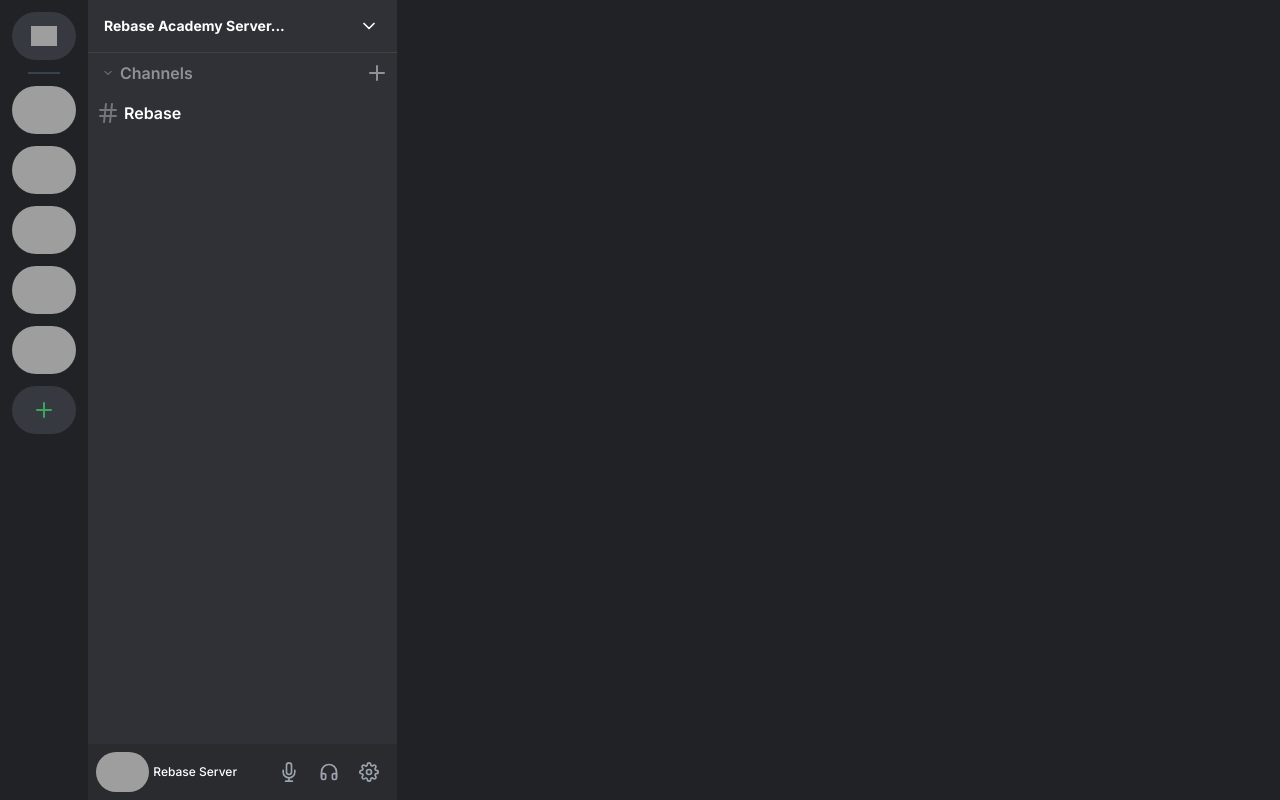
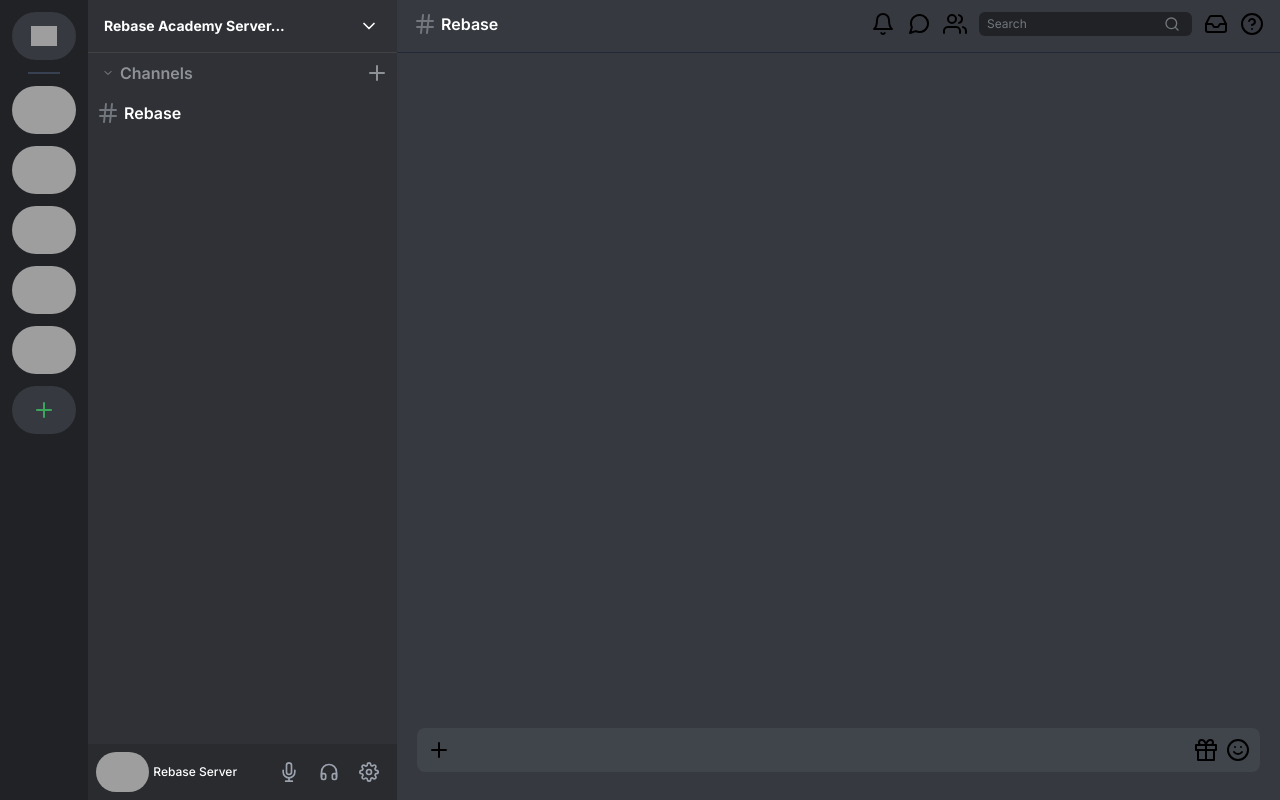
Before and after one commit to boanong/discord-clone, a Next.js app: page /Pages/channels in a window 1280 px wide. Built offline with nearby package versions, Linux system fonts and the light colour scheme; grey boxes are pictures that could not be loaded.

Commit message:
Rectifying some code errors

```diff
--- a/src/app/Components/Organisms/Charts.tsx
+++ b/src/app/Components/Organisms/Charts.tsx
@@ -1,10 +1,9 @@
 import { NextPage } from 'next'
 import { Hash, Bell, MessageCircle, Users, Search, Inbox, HelpCircle, Plus, Gift, Smile } from "react-feather";
 type Props = {
-    userData: any
 }
 
-const Charts: NextPage<Props> = ({ userData }: Props) => {
+const Charts: NextPage<Props> = (Props) => {
     return (
         <div>
             <div className="flex flex-col h-screen">
--- a/src/app/Components/Organisms/Sidebar.tsx
+++ b/src/app/Components/Organisms/Sidebar.tsx
@@ -3,16 +3,9 @@
 import { ChevronDown, Plus, Headphones, Settings, Mic } from "react-feather";
 import ServerIcon from "./ServerIcon";
 import Channel from "./Channel";
-// import { db } from "@/app/firebase/config";
-// import { addDoc, collection } from "firebase/Firestore";
-
-/* eslint-disable @next/next/no-img-element */
-// import { auth } from '@/app/firebase/config';
-// import { useAuthState } from 'react-firebase-hooks/auth'
-// import { redirect } from 'next/navigation';
+import Charts from "./Charts";
 
 export default function Sidebar() {
-    // const [user] = useAuthState(auth);
     const handleAddChannel = () => {
         const channelName = prompt("Enter a new channel name");
 
@@ -76,6 +69,9 @@ export default function Sidebar() {
                         </div>
                     </div>
                 </div>
+                <div className="bg-[#36393f] flex-grow">
+                    <Charts />
+                </div>
             </div>
         </>
     );
```
